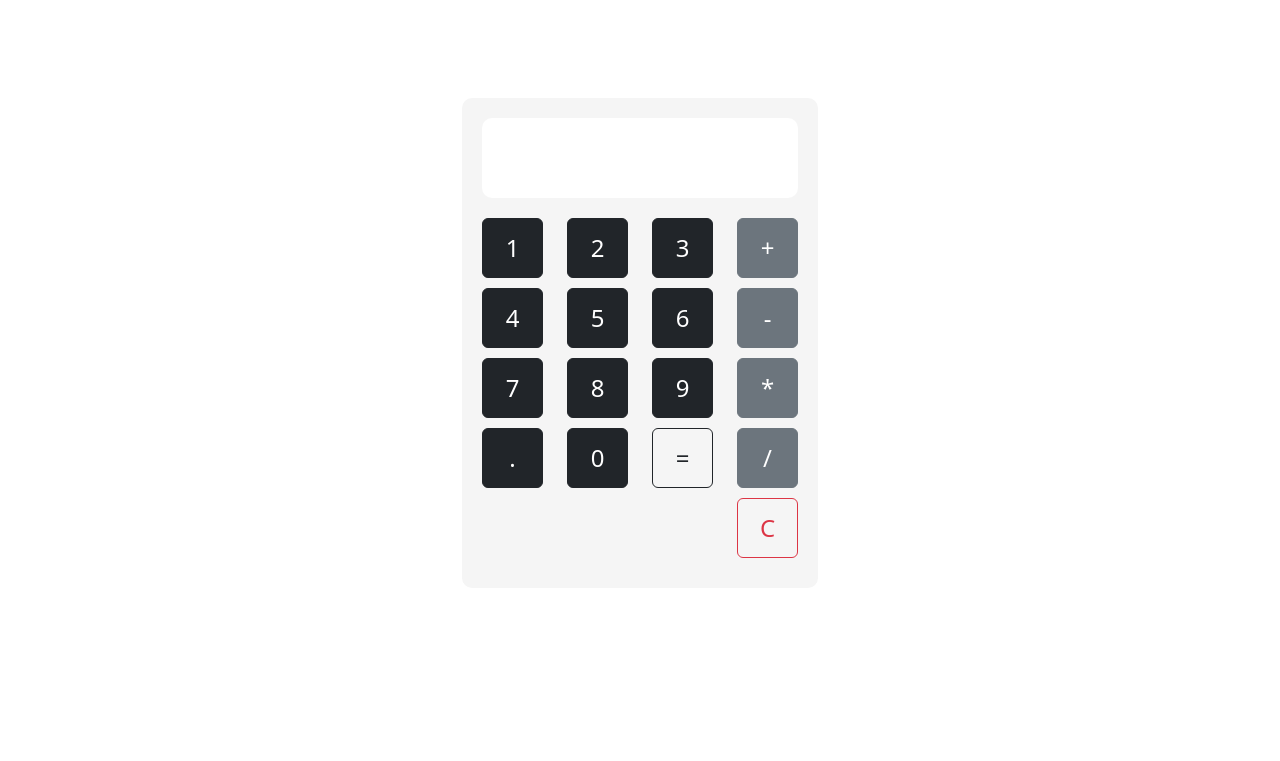
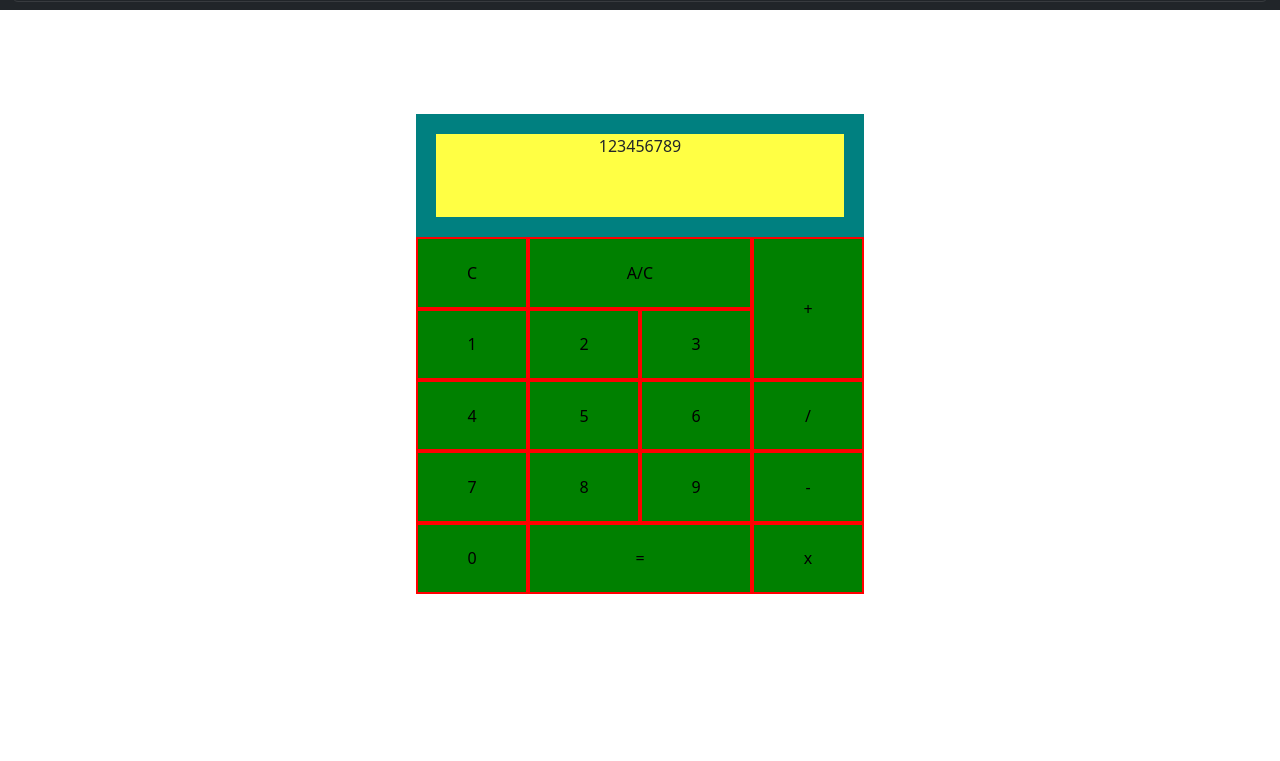
Before and after one commit to Raven-of-1849/Calculator-app, a plain HTML site: page index.html in a window 1280 px wide. Shown: the part 86-847 px from the top of the page. Before the commit the page ends 800 px from the top, so only its background shows below. Drawn offline with nearby package versions, Linux system fonts and the light colour scheme.

Commit message:
Rewrite css grid
Change width and height on buttons

```diff
--- a/index.html
+++ b/index.html
@@ -54,79 +54,159 @@
   </nav>
   <!-- End Of Navbar -->
 
+<!-- Number input  -->
+
+  <div class="mathVals">
+        <div class="operatorContainer">
+            <p class="firstUnit" id="unitOne">
+              </p>
+              <p id="unitTwo" class="firstUnit">
+
+                </p>
+          </div>
+
+    </div>
+
   <!-- Front end Calculator  -->
 
-  <div class="container">
+  <div id="calculator-interface">
+      <div class="calc-screen">
+            <p>
+                123456789
+              </p>
+        </div>
+        <div class="number-one">
+              <button > 1 </button>
+          </div>
+        <div class="number-two">
+                <button > 2 </button>
+        </div>
+        <div class="number-three">
+                <button > 3 </button>
+        </div>
+        <div class="number-four">
+                <button > 4 </button>
+        </div>
+        <div class="number-five">
+                <button > 5 </button>
+        </div>
+        <div class="number-six">
+                <button > 6 </button>
+        </div>
+        <div class="number-seven">
+                <button > 7 </button>
+        </div>
+        <div class="number-eight">
+                <button > 8 </button>
+        </div>
+        <div class="number-nine">
+                <button > 9 </button>
+        </div>
+        <div class="number-zero">
+                <button > 0 </button>
+        </div>
+        <!-- Operants -->
+        <div class="add">
+            <button> + </button>
+        </div>
+        <div class="subtract">
+            <button> - </button>
+        </div>
+        <div class="multiply">
+            <button> x </button>
+        </div>
+        <div class="divide">
+            <button> / </button>
+        </div>
+        <div class="equal">
+            <button> = </button>
+        </div>
+        <!-- Clear -->
+        <div class="clear">
+            <button> C</button>
+        </div>
+        <div class="clearAll">
+            <button> A/C </button>
+        </div>
+    </div>
+
+
+
+  <!-- <div class="container calculator">
     <div class="row">
       <div class="col-md-4 offset-md-4">
         <div id="calculator">
           <div id="display"></div>
           <div class="row">
             <div class="col-md-3">
-              <button class="btn btn-dark">1</button>
+              <button value="1" onclick="exampleFunction(event)" class="btn btn-dark">1</button>
             </div>
             <div class="col-md-3">
-              <button class="btn btn-dark">2</button>
+              <button value="2"onclick="exampleFunction(event)" class="btn btn-dark">2</button>
             </div>
             <div class="col-md-3">
-              <button class="btn btn-dark">3</button>
+              <button value="3" onclick="exampleFunction(event)" class="btn btn-dark">3</button>
             </div>
             <div class="col-md-3">
-              <button class="btn btn-secondary">+</button>
+              <button value="+" onclick="exampleFunction(event)" class="btn btn-secondary">+</button>
             </div>
           </div>
           <div class="row">
             <div class="col-md-3">
-              <button class="btn btn-dark">4</button>
+              <button value="4" onclick="exampleFunction(event)" class="btn btn-dark">4</button>
             </div>
             <div class="col-md-3">
-              <button class="btn btn-dark">5</button>
+              <button value="5" onclick="exampleFunction(event)" class="btn btn-dark">5</button>
             </div>
             <div class="col-md-3">
-              <button class="btn btn-dark">6</button>
+              <button  value="6" onclick="exampleFunction(event)" class="btn btn-dark">6</button>
             </div>
             <div class="col-md-3">
-              <button class="btn btn-secondary">-</button>
+              <button value="-" onclick="exampleFunction(event)" class="btn btn-secondary">-</button>
             </div>
           </div>
           <div class="row">
             <div class="col-md-3">
-              <button class="btn btn-dark">7</button>
+              <button value="7" onclick="exampleFunction(event)" class="btn btn-dark">7</button>
             </div>
             <div class="col-md-3">
-              <button class="btn btn-dark">8</button>
+              <button value="8" onclick="exampleFunction(event)" class="btn btn-dark">8</button>
             </div>
             <div class="col-md-3">
-              <button class="btn btn-dark">9</button>
+              <button value="9" onclick="exampleFunction(event)" class="btn btn-dark">9</button>
             </div>
             <div class="col-md-3">
-              <button class="btn btn-secondary">*</button>
+              <button value="*" onclick="exampleFunction(event)" class="btn btn-secondary">*</button>
             </div>
           </div>
           <div class="row">
             <div class="col-md-3">
-              <button class="btn btn-dark">.</button>
+              <button value="." onclick="exampleFunction(event)" class="btn btn-dark">.</button>
             </div>
             <div class="col-md-3">
-              <button class="btn btn-dark"> 0 </button>
+              <button value="0" onclick="exampleFunction(event)" class="btn btn-dark"> 0 </button>
             </div>
             <div class="col-md-3">
-              <button class="btn btn-outline-dark">=</button>
+              <button value="=" onclick="exampleFunction(event)" class="btn btn-outline-dark">=</button>
             </div>
             <div class="col-md-3">
-              <button class="btn btn-secondary">/</button>
+              <button value="/" onclick="exampleFunction(event)" class="btn btn-secondary">/</button>
             </div>
           </div>
           <div class="row">
             <div class="col-md-3 offset-md-9">
-              <button class="btn btn-outline-danger">C</button>
+              <button value="C" onclick="exampleFunction(event)" class="btn btn-outline-danger">C</button>
             </div>
           </div>
         </div>
       </div>
     </div>
-  </div>
+  </div> -->
 
+
+<script src="index.js" type="text/javascript">
+
+</script>
 </body>
 
 </html>
--- /dev/null
+++ b/index.js
@@ -0,0 +1,65 @@
+// let firstValue = "";
+// let operatorValue = "";
+// let secondValue = "";
+//
+// function exampleFunction(event) {
+//     let input = event.target.value;
+//
+//     if (firstValue === "") {
+//       firstValue = input;
+//     } else {
+//         secondValue = input;
+//     }
+//     document.getElementById("unitOne").append(firstValue);
+//     document.getElementById("unitTwo").append(secondValue);
+//
+// };
+
+
+let firstValue = "";
+let operatorValue = "";
+let secondValue = "";
+let result = "";
+
+function exampleFunction(event) {
+    let input = event.target.value;
+
+    if (input === "+" || input === "-" || input === "*" || input === "/") {
+        operatorValue = input;
+        document.getElementById("unitOne").textContent = firstValue + " " + operatorValue;
+    } else if (input === "=") {
+        secondValue = document.getElementById("unitTwo").textContent;
+        switch (operatorValue) {
+            case "+":
+                result = parseFloat(firstValue) + parseFloat(secondValue);
+                break;
+            case "-":
+                result = parseFloat(firstValue) - parseFloat(secondValue);
+                break;
+            case "*":
+                result = parseFloat(firstValue) * parseFloat(secondValue);
+                break;
+            case "/":
+                result = parseFloat(firstValue) / parseFloat(secondValue);
+                break;
+        }
+        document.getElementById("unitOne").textContent = result;
+        firstValue = result;
+        operatorValue = "";
+        secondValue = "";
+        result = "";
+    } else if (input === "c") {
+        firstValue = "";
+        operatorValue = "";
+        secondValue = "";
+        result = "";
+        document.getElementById("unitOne").textContent = "";
+        document.getElementById("unitTwo").textContent = "";
+    } else if (firstValue === "") {
+        firstValue = input;
+        document.getElementById("unitOne").textContent = firstValue;
+    } else {
+        secondValue += input;
+        document.getElementById("unitTwo").textContent = secondValue;
+    }
+};
--- a/stylesheet.css
+++ b/stylesheet.css
@@ -1,23 +1,92 @@
-#calculator {
-  background-color: #f5f5f5;
-  padding: 20px;
-  border-radius: 10px;
-  margin-top: 10rem
+* {
+  padding: 0;
+  margin: 0;
+  border: 0;
 }
 
-#display {
-  background-color: #fff;
-  height: 80px;
-  font-size: 36px;
-  text-align: right;
-  padding: 10px;
-  border-radius: 10px;
-  margin-bottom: 20px;
+body {
 }
 
-.col-md-3 >button {
+#calculator-interface {
+  display: grid;
+  grid-template-columns: repeat(4, 1fr);
+  grid-auto-rows: repeat(6, 1fr);
+  grid-template-areas:
+  "cal cal cal cal"
+  "clear clearAll clearAll add"
+  "one two three add"
+   "four five six divide"
+   "seven eight nine subtract"
+   "zero equal equal multiply ";
+  background-color: #88f;
+  height: 30rem;
+  width: 28rem;
+  margin: 22vh auto;
+}
+
+.calc-screen {
+  background-color: #ff4;
+  border: 20px solid teal;
+  text-align: center;
+  grid-area: cal;
+}
+
+.number-one {
+  grid-area: one;
+}
+
+.number-two {
+  grid-area: two;
+}
+.number-three {
+  grid-area: three;
+}
+.number-four {
+  grid-area: four;
+}
+.number-five {
+  grid-area: five;
+}
+.number-six {
+  grid-area: six;
+}
+.number-seven {
+  grid-area: seven;
+}
+.number-eight {
+  grid-area: eight;
+}
+.number-nine {
+  grid-area: nine;
+}
+.number-zero {
+  grid-area: zero;
+}
+ .add {
+   grid-area: add;
+ }
+ .subtract {
+   grid-area: subtract;
+ }
+ .multiply {
+   grid-area: multiply;
+ }
+ .divide {
+   grid-area: divide;
+ }
+ .equal {
+   grid-area: equal;
+ }
+ .clear {
+   grid-area: clear;
+ }
+ .clearAll {
+   grid-area: clearAll;
+ }
+
+button {
+  border: 2px solid red;
+  background-color: green;
   width: 100%;
-  height: 60px;
-  font-size: 24px;
-  margin-bottom: 10px;
+  height: 100%;
 }
```
